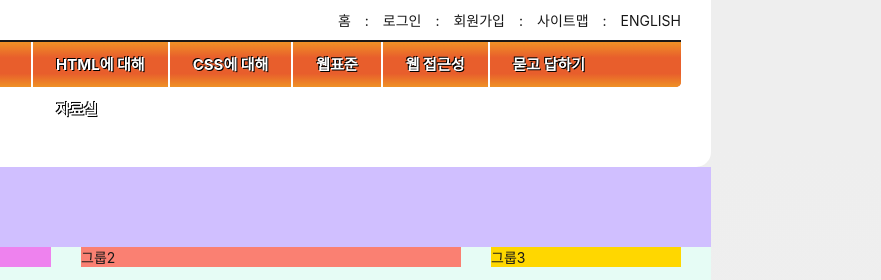
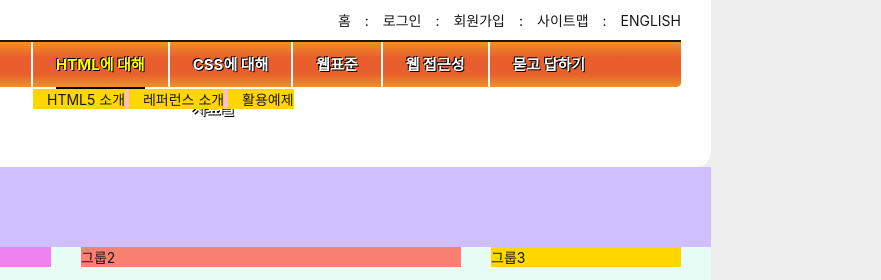
Before and after one commit to lulla-by/HTML5, a plain HTML site: page index.html in a window 1280 px wide. Shown: the top 280 px of the page, 399-1280 px from the left. Drawn offline with Linux system fonts and the light colour scheme; a web font is replaced by a local one.

Commit message:
z인덱스 조정

```diff
--- a/styles/style.css
+++ b/styles/style.css
@@ -49,6 +49,9 @@ body {
   /* 1. 로고 포지션 잡아주고 */
   top:45px;
   left:60px;
+
+  /* 로고를 위에 띄우기: 마크업순서에서 기본적으로 0으로 지정, 여유롭게 하기 위해서 숫자를 넉넉하게 부여, static이 아닐경우 가능 */
+  z-index: 10;
 }
 
 /* 텍스트 링크 모음 */
@@ -105,13 +108,17 @@ body {
   padding-left: 230px;
   /* border 2px포함 47px로  */
   height: 47px;
+  position: relative;
+}
+.menu > li:nth-child(-n+3) {
+  position: relative;
 }
 
-.menu-item{
-  /* background: aqua; */
+.menu-item {
   float: left;
   border-left: 2px solid #fff;
 }
+/* 구체성 점수 -> 20점 */
 .menu-button{
   border: 0;
   background: transparent;
@@ -120,15 +127,43 @@ body {
   font-size: 15px;
   font-weight: 700;
   color:#fff;
-  text-shadow: 1px 1px 0 #000,-1px -1px 0 #000;
+  text-shadow: 1px 1px 0 #000, -1px -1px 0 #000;
 }
 
+/* 구체성점수 -> 10점 */
+.is-active .menu-button{
+  color:#ff0;
+}
+
+.is-active .menu-button::after{
+  content: "";
+  display: block;
+  border-top: 2px solid #000;
+}
 
 /* 서브메뉴 */
 .sub-menu{
   background-color: pink;
   position: absolute;
   display: none;
+  top: 47px;
+}
+.menu-html, .menu-css, .menu-standards{
+  left: 0;
+}
+
+.menu-accessibility, .menu-qna, .menu-archive {
+  right: 0;
+}
+
+.is-active .sub-menu{
+display: block;
+white-space: nowrap;
+}
+.sub-menu li {
+  display: inline-block;
+  padding-left: 1em;
+  background-color: gold;
 }
 
 /* 비주얼 */
```
